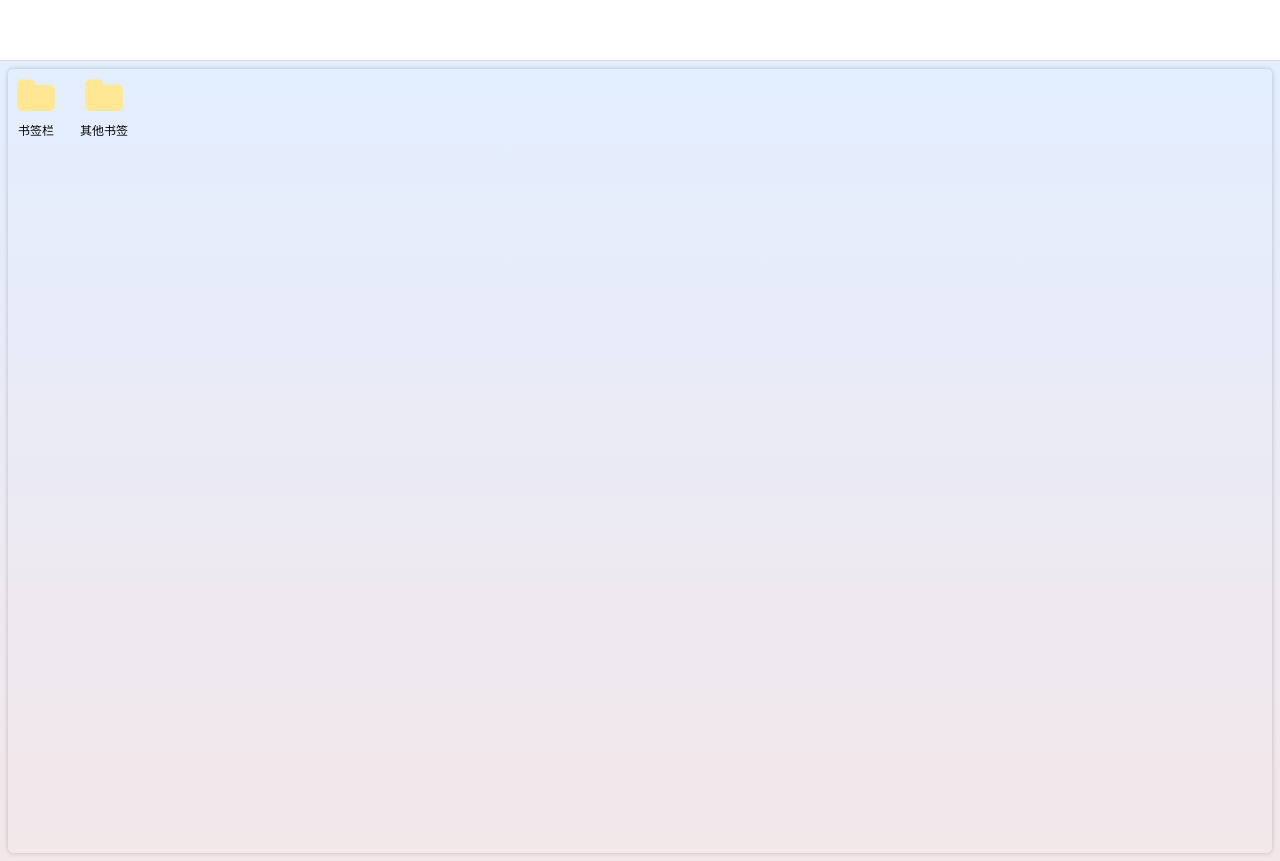
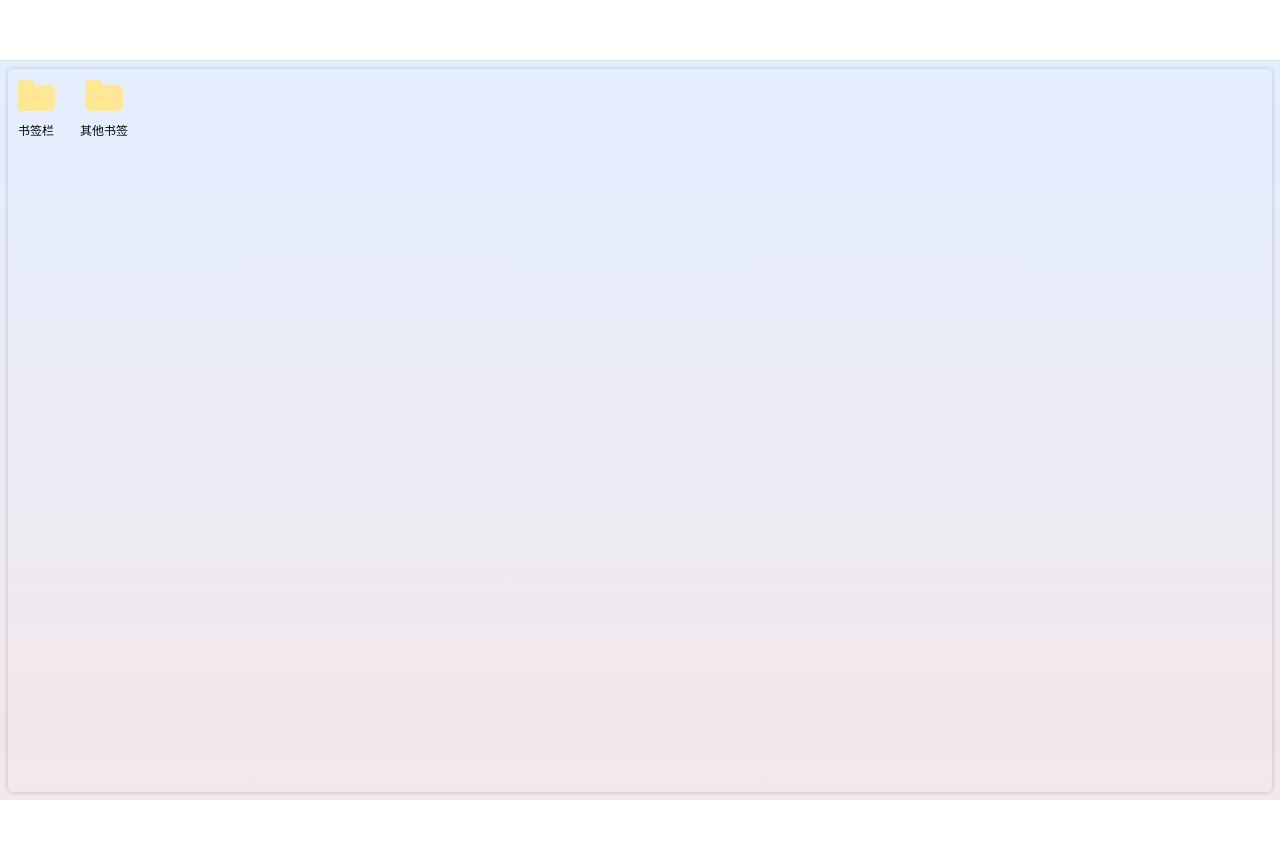
Before and after one commit to wzCoding/bookmarks, a Vue app in the folder bookmark/: page / in a window 1280 px wide. After the commit the page ends 800 px from the top, so only its background shows below. Built offline with nearby package versions, Linux system fonts and the light colour scheme.

Commit message:
submit the code

```diff
--- a/bookmark/src/App.vue
+++ b/bookmark/src/App.vue
@@ -1,9 +1,12 @@
 <template>
-  <BookHeader></BookHeader>
-  <router-view />
+  <BookHeader :height="headerHeight"></BookHeader>
+  <div class="bookmark-container">
+    <RouterView></RouterView>
+  </div>
 </template>
 <script setup>
 import BookHeader from './components/header.vue';
+const headerHeight = "60px";
 </script>
 <style lang="scss">
 body {
@@ -16,10 +19,18 @@ body {
 }
 
 #app {
-  font-family: Avenir, Helvetica, Arial, sans-serif;
+  font-family: Avenir,Helvetica,Arial,sans-serif;
   -webkit-font-smoothing: antialiased;
   -moz-osx-font-smoothing: grayscale;
   width: 100%;
   height: 100%;
-}
-</style>
+  display: flex;
+  justify-content: flex-start;
+  align-items: flex-start;
+  flex-direction: column;
+
+  .bookmark-container {
+    width: 100%;
+    flex: 1;
+  }
+}</style>
--- a/bookmark/src/components/header.vue
+++ b/bookmark/src/components/header.vue
@@ -1,12 +1,21 @@
 <template>
-    <div class="bookmark-header"></div>
+    <div class="bookmark-header" :style="headerStyle"></div>
 </template>
 <script setup>
+import { computed } from 'vue';
+
+const props = defineProps({
+    height: String,
+});
+const headerStyle = computed(() => {
+    return {
+        height: props.height
+    }
+})
 </script>
 <style lang="scss" scoped>
 .bookmark-header {
     width: 100%;
-    height: 60px;
     border-bottom: 1px solid #ddd;
 }
 </style>
```
